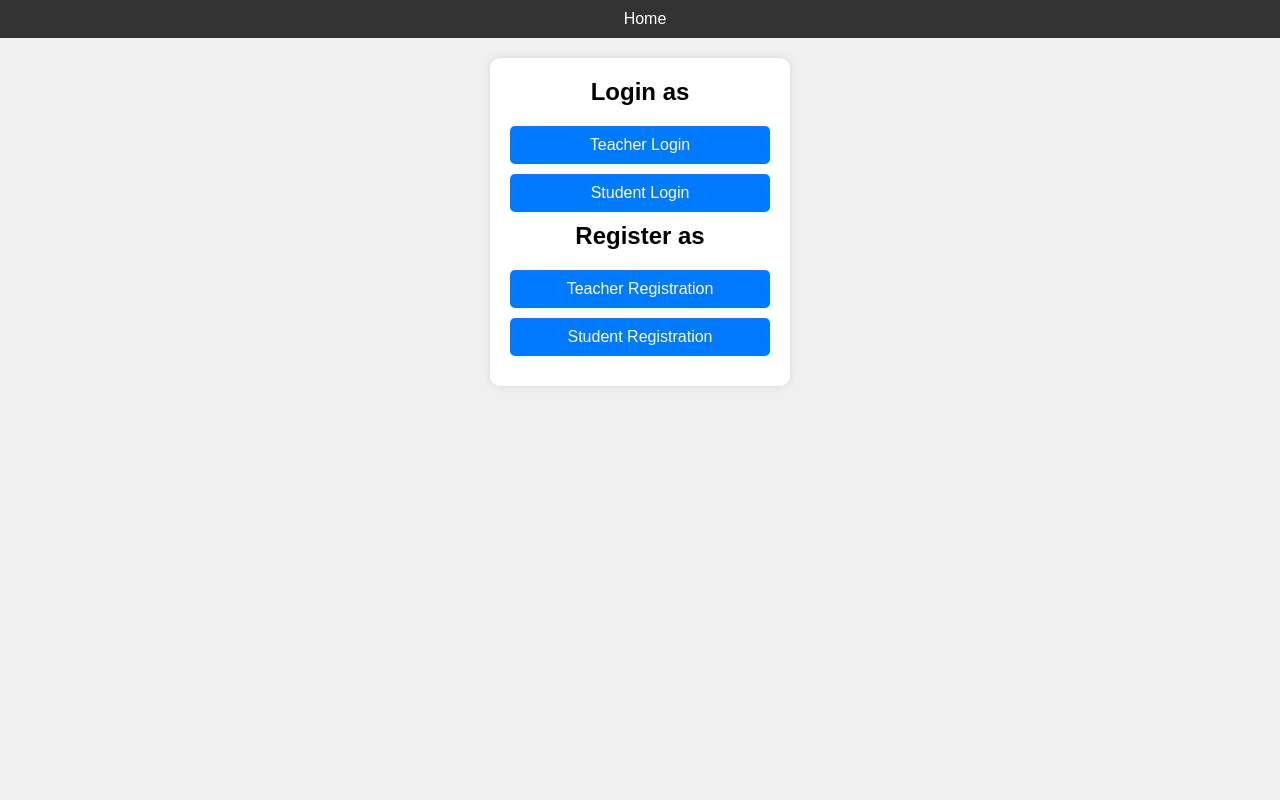
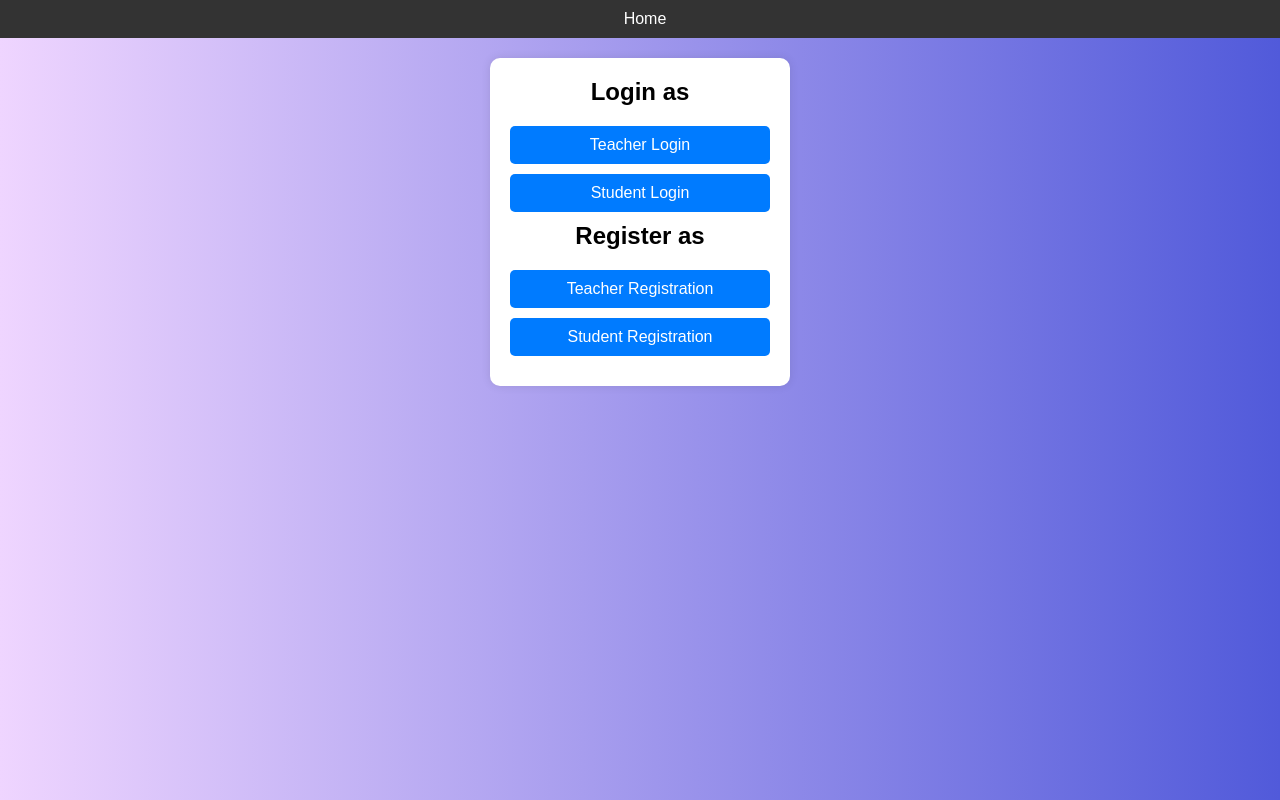
Before and after one commit to tousifJaved/Anonymous-Feedback, a website: page frontend/home.html in a window 1280 px wide. Drawn offline with Linux system fonts and the light colour scheme.

Commit message:
Gradient added

```diff
--- a/frontend/css/styles.css
+++ b/frontend/css/styles.css
@@ -6,7 +6,7 @@
 
 body {
     font-family: Arial, sans-serif;
-    background-color: #f0f0f0;
+    background: linear-gradient(90deg, #efd5ff 0%, #515ada 100%);
     display: flex;
     flex-direction: column; /* Changed to column to stack items vertically */
     align-items: center;
```
